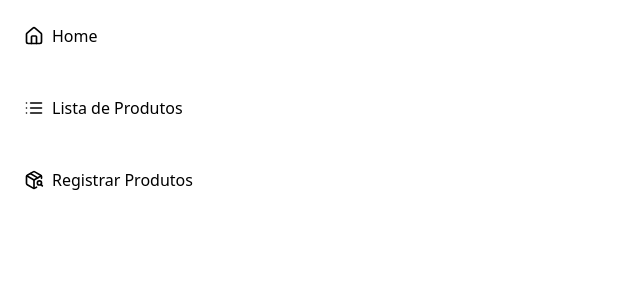
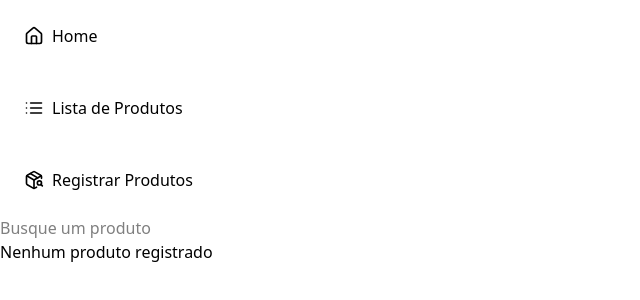
Before and after one commit to GiselleBalieiro/product-registration, a React (Vite) app: page /products in a window 1280 px wide. Shown: the top 300 px of the page, without its empty margins (0-640 px from the left). Built offline with nearby package versions, Linux system fonts and the light colour scheme.

Commit message:
feat: adiciona input de busca e lógica para filtrar o produto.

```diff
--- a/src/pages/ListProduct.jsx
+++ b/src/pages/ListProduct.jsx
@@ -1,16 +1,28 @@
-import React from "react"
+import React, { useState } from "react"
 import Button from "../component/Button";
 import { Link } from "react-router-dom";
-const ListProduct = ({ product, setProduct, productEdit, option}) => {
+import FilterSearch from "../component/FilterSearch";
+const ListProduct = ({ product, setProduct, productEdit}) => {
+    const [filterList, setFilterList] = useState("")
+
     const handleRemove = (indexHandleRemove) => {
         setProduct(product.filter((_,index) => index !== indexHandleRemove))
     }
 
-    console.log("Produtos a serem listados:", product);
+    const productFilter = product.filter((product) => {
+        return product.name.toLowerCase().includes(filterList.toLowerCase())
+    })
 
     return (
+        <>
+        <input
+            type="text"
+            placeholder="Busque um produto"
+            value={filterList}
+            onChange={(e) => setFilterList(e.target.value)}>
+        </input>
         <ul>
-            {product.map((product, index) => (
+            {productFilter.length > 0 ? (productFilter.map((product, index) => (
                 <li key={index}>
                     <p>Nome: {product.name}</p>
                     <p>Preço: R${product.price}</p>
@@ -25,8 +37,12 @@ const ListProduct = ({ product, setProduct, productEdit, option}) => {
                         </Button>
                     </Link>
                 </li>
-            ))}
+            )))
+            : (
+                productFilter && <li>Nenhum produto registrado</li>
+            )}
         </ul>
+        </>
     )
 }
 
```
